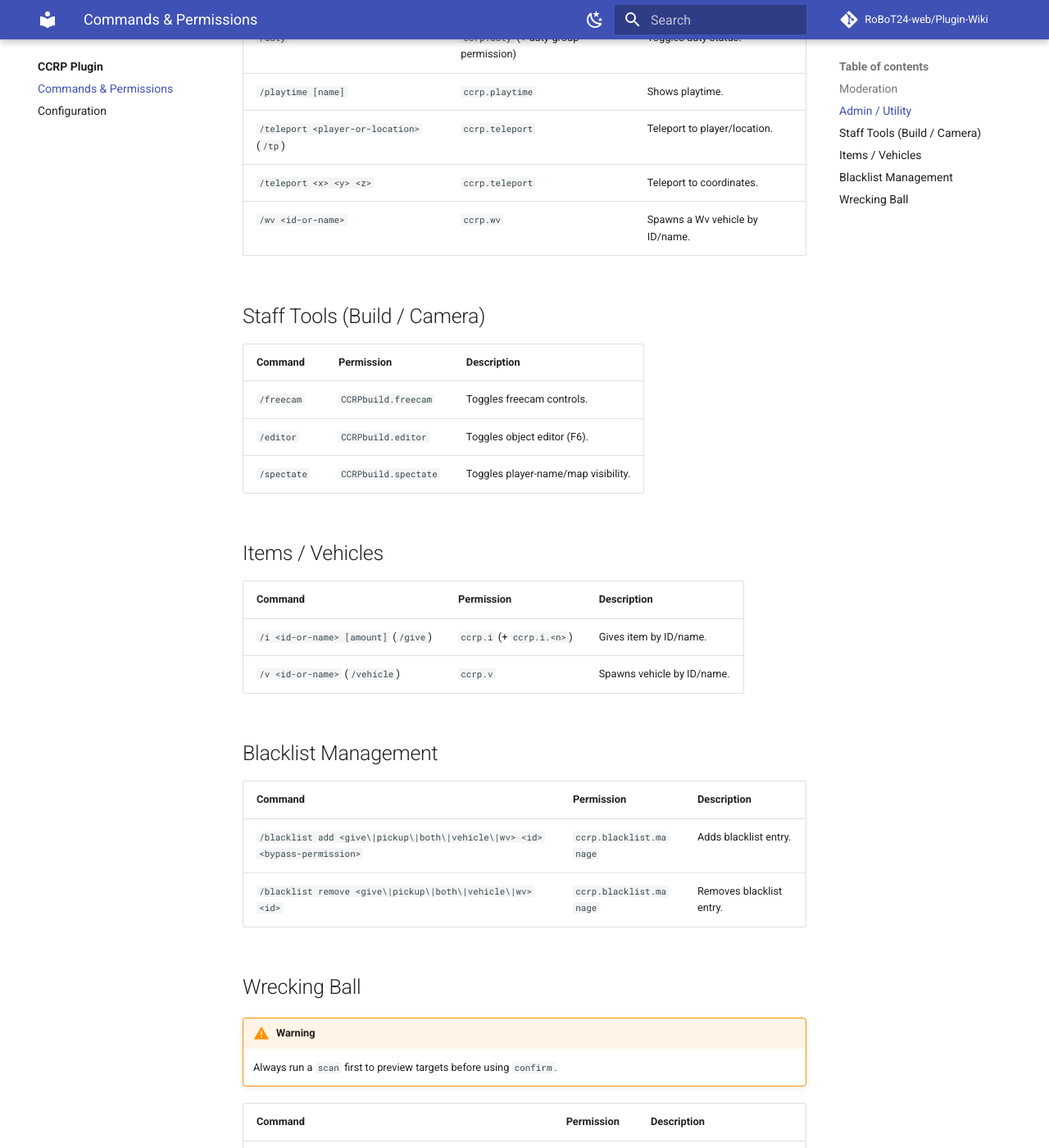
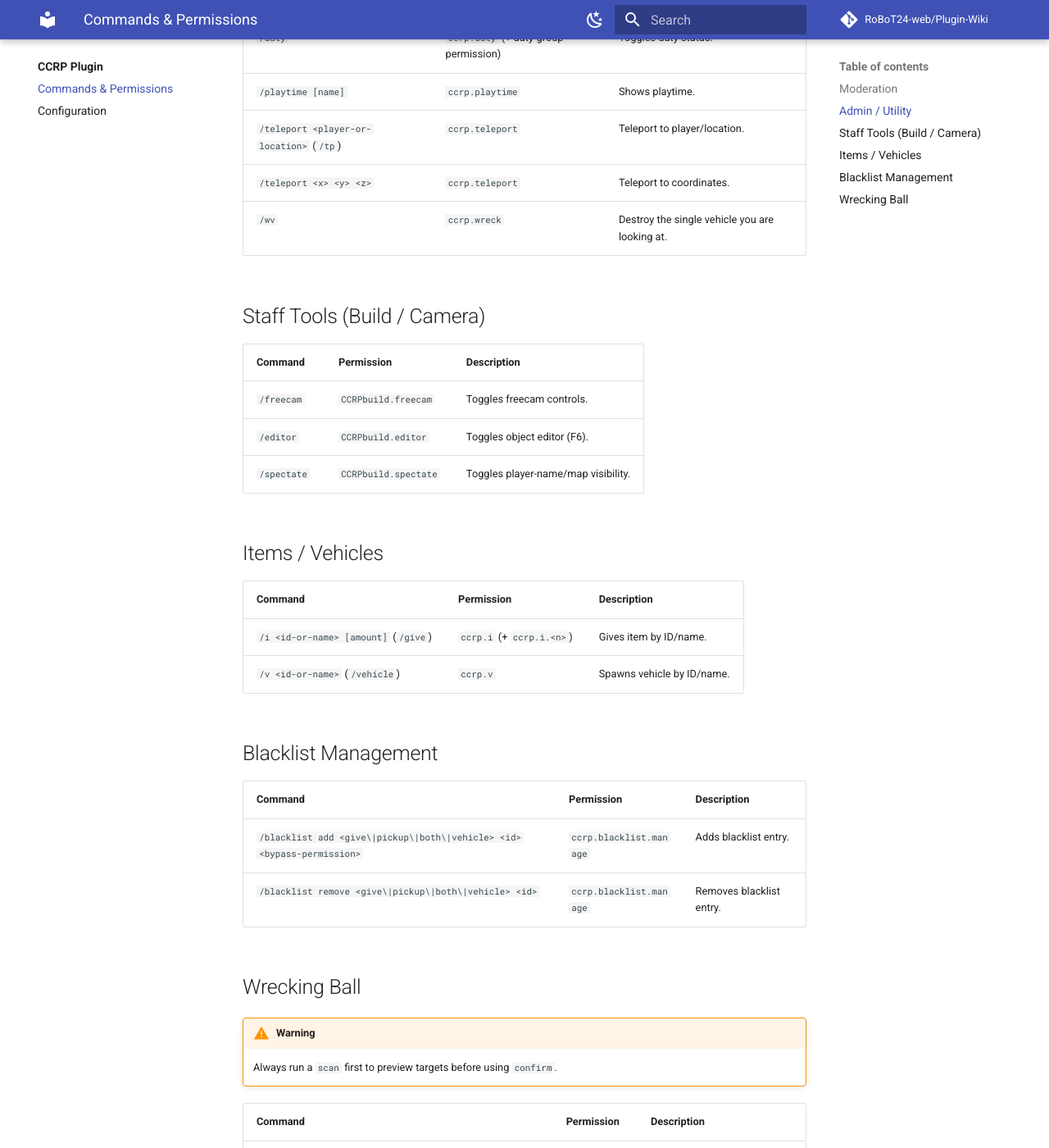
Before and after one commit to RoBoT24-web/Plugin-Wiki, an MkDocs documentation site: the page built from docs/ccrp/commands.md, in a window 1280 px wide and 1400 px high, scrolled down 1032 px. Shown: the whole window at 82% size. Built offline with MkDocs 1.6.1 and Material for MkDocs 9.7.7, drawn with Linux system fonts in a browser that asks for light colours; comment, search, counter and statistics services are not loaded; part of the change alters nothing that is shown.

Commit message:
Update CCRP wiki with latest /wv command behavior

```diff
--- a/docs/ccrp/commands.md
+++ b/docs/ccrp/commands.md
@@ -23,7 +23,7 @@
 | `/playtime [name]` | `ccrp.playtime` | Shows playtime. |
 | `/teleport <player-or-location>` (`/tp`) | `ccrp.teleport` | Teleport to player/location. |
 | `/teleport <x> <y> <z>` | `ccrp.teleport` | Teleport to coordinates. |
-| `/wv <id-or-name>` | `ccrp.wv` | Spawns a Wv vehicle by ID/name. |
+| `/wv` | `ccrp.wreck` | Destroy the single vehicle you are looking at. |
 
 ## Staff Tools (Build / Camera)
 
@@ -44,8 +44,8 @@
 
 | Command | Permission | Description |
 |---|---|---|
-| `/blacklist add <give\|pickup\|both\|vehicle\|wv> <id> <bypass-permission>` | `ccrp.blacklist.manage` | Adds blacklist entry. |
-| `/blacklist remove <give\|pickup\|both\|vehicle\|wv> <id>` | `ccrp.blacklist.manage` | Removes blacklist entry. |
+| `/blacklist add <give\|pickup\|both\|vehicle> <id> <bypass-permission>` | `ccrp.blacklist.manage` | Adds blacklist entry. |
+| `/blacklist remove <give\|pickup\|both\|vehicle> <id>` | `ccrp.blacklist.manage` | Removes blacklist entry. |
 
 ## Wrecking Ball
 
```
